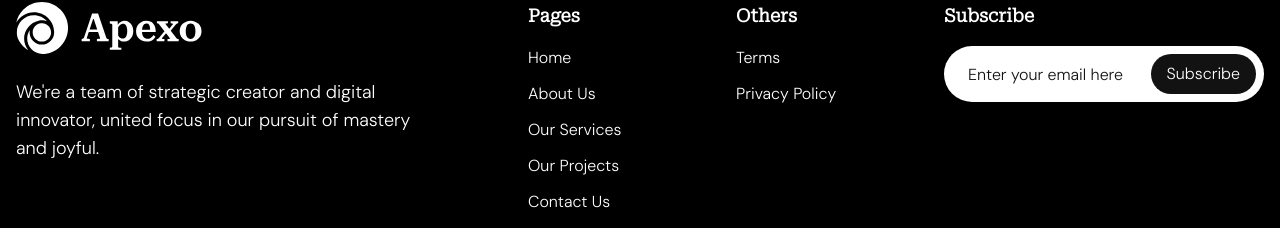
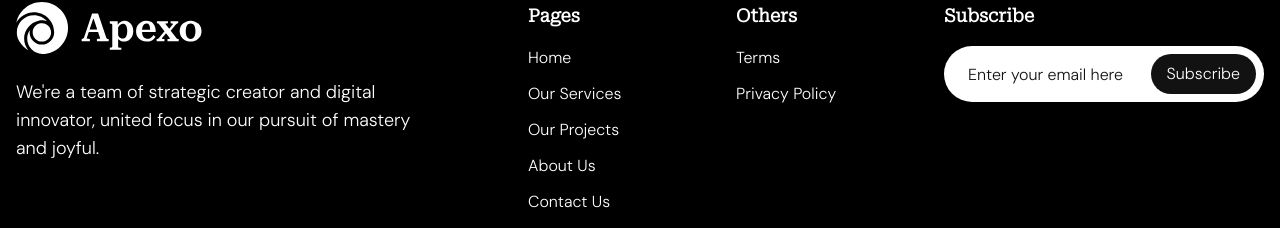
Before and after one commit to wahid-eng/apexo, a Next.js app: page / in a window 1280 px wide. Shown: the part 182-410 px from the top of the page. Built offline with nearby package versions, Linux system fonts and the light colour scheme.

Commit message:
footer link order fix

```diff
--- a/components/layouts/Footer.tsx
+++ b/components/layouts/Footer.tsx
@@ -26,14 +26,6 @@ export default function Footer() {
 							</li>
 							<li>
 								<Link
-									href="/about"
-									className="hover:underline underline-offset-2"
-								>
-									About Us
-								</Link>
-							</li>
-							<li>
-								<Link
 									href="/services"
 									className="hover:underline underline-offset-2"
 								>
@@ -46,6 +38,14 @@ export default function Footer() {
 									className="hover:underline underline-offset-2"
 								>
 									Our Projects
+								</Link>
+							</li>
+							<li>
+								<Link
+									href="/about"
+									className="hover:underline underline-offset-2"
+								>
+									About Us
 								</Link>
 							</li>
 							<li>
```
